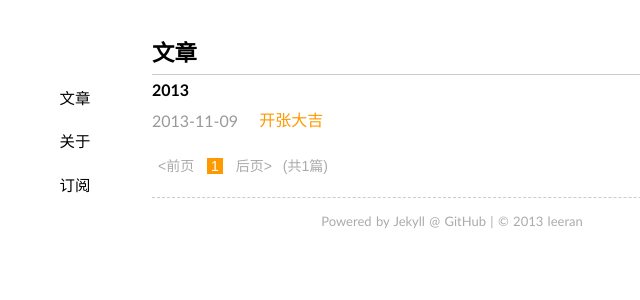
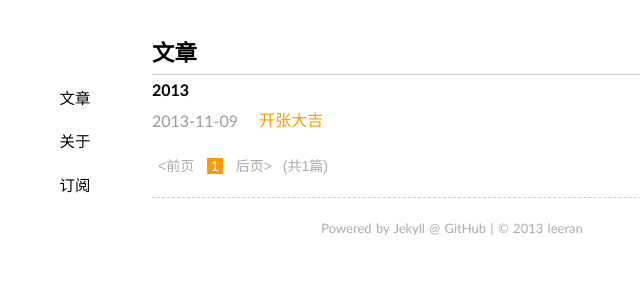
Before and after one commit to lithur/leeran.me, a Jekyll site: the page built from index.html, in a window 1280 px wide. Shown: the top 300 px of the page, without its empty margins (188-828 px from the left). Built offline with Jekyll 4.4.1, drawn with Linux system fonts in a browser that asks for light colours; some web fonts are replaced; Markdown is read by kramdown in place of the engine named in the settings; the list of posts is cut into pages by our own code; comment, search, counter and statistics services are not loaded.

Commit message:
修改段间距

```diff
--- a/media/css/style.css
+++ b/media/css/style.css
@@ -22,7 +22,7 @@
 a{color:#FF9900;text-decoration:none;} /*主页目录颜色 color:#dd0000>>#FF9900*/
 a:hover{color:#333333;text-decoration:underline;}
 hr{margin:.7em 0;border-top:1px dashed #d0d0d0;border-bottom:1px dashed #f9f9f9;}
-p{padding:1em 0;}
+p{padding:.5em 0;margin:1em 0;}
 li{padding:.2em 0;}
 ol,ul{list-style-position:inside;}
 ol ul, ul ol, ul ul, ol ol {margin-left:1em;}
```
